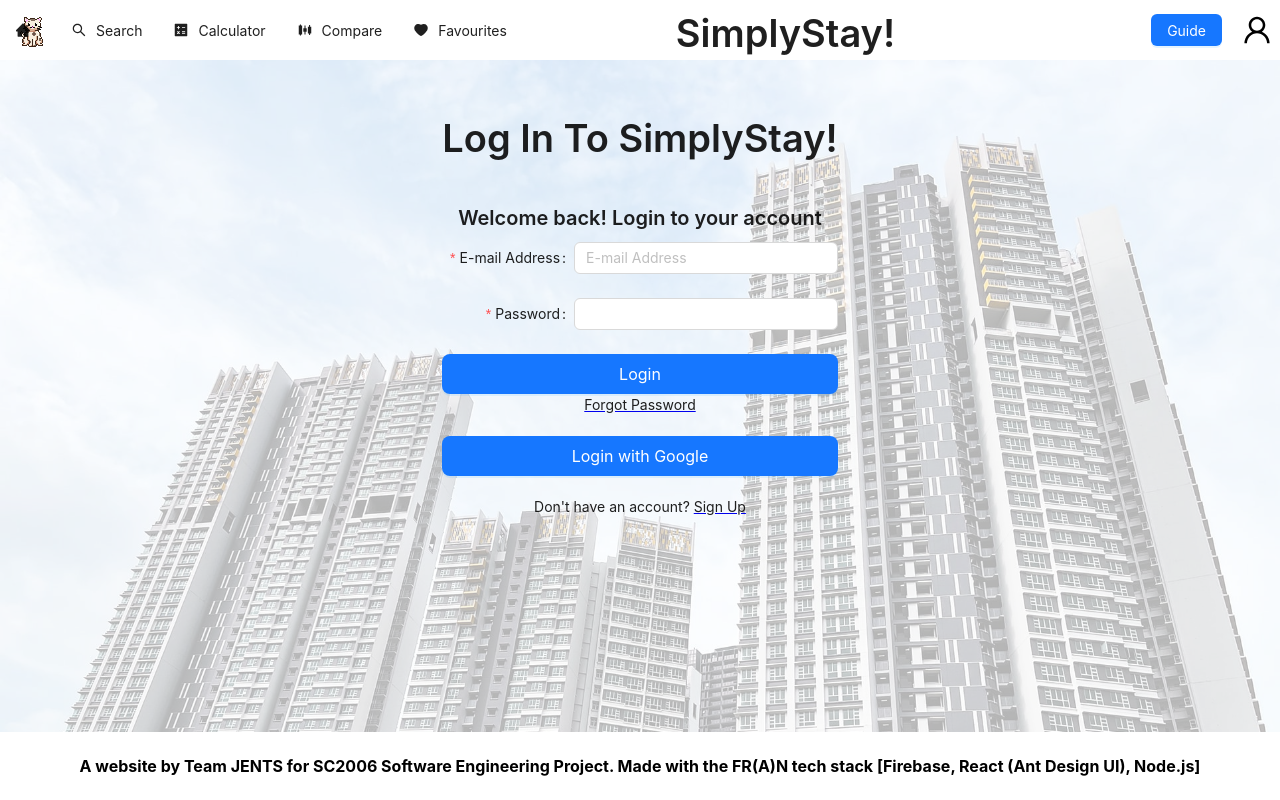
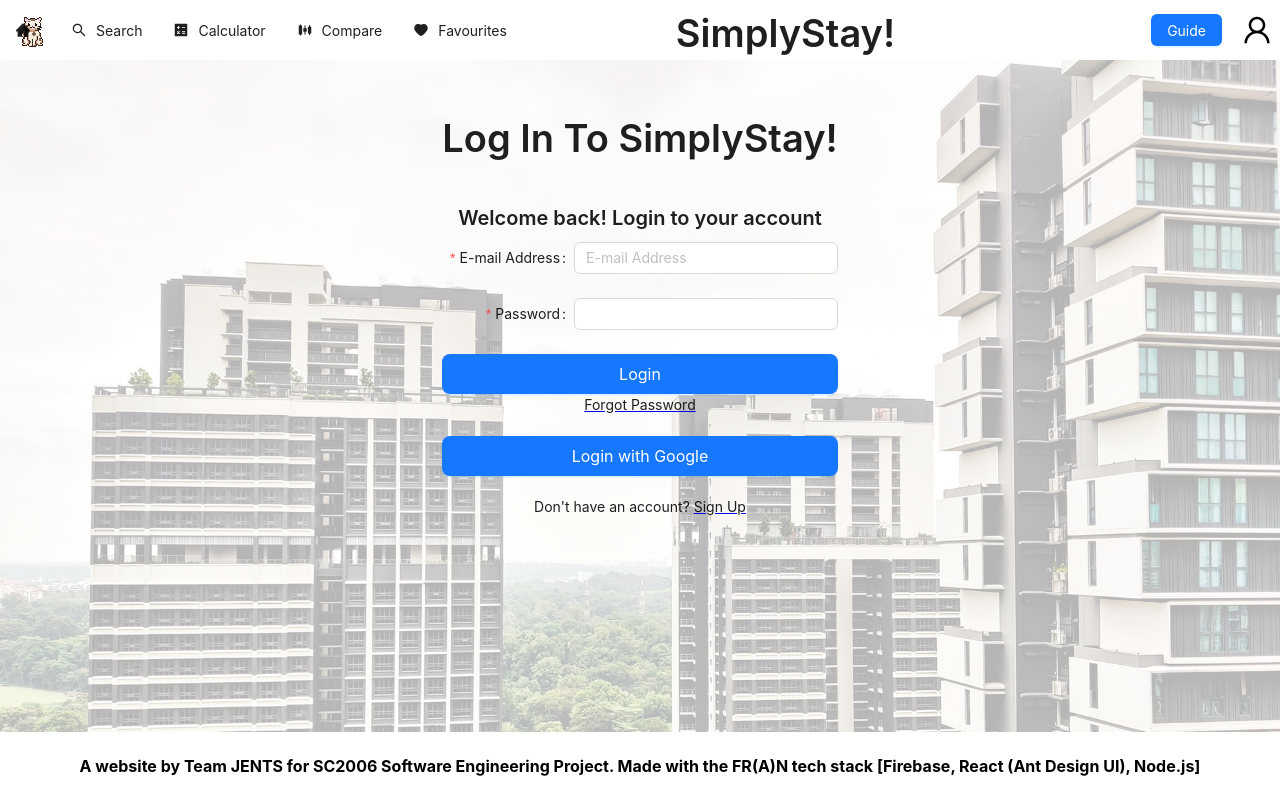
Before and after one commit to saffronrust/SC2006-Project, a React (Create React App) app: page /login in a window 1280 px wide. Built offline with nearby package versions, Linux system fonts and the light colour scheme; no server answers.

Commit message:
added a new background image for login

```diff
--- a/src/App.css
+++ b/src/App.css
@@ -135,8 +135,15 @@
   padding-left: 8px;
 }
 
-.background {
-  background: url("Images/background.jpg");
+.mainbackground {
+  background: url("Images/mainbackground.jpg");
+  background-size: cover;
+  background-repeat: no-repeat;
+  width: 100vw;
+}
+
+.loginbackground {
+  background: url("Images/login.jpg");
   background-size: cover;
   background-repeat: no-repeat;
   width: 100vw;
--- a/src/Pages/Calculator/index.js
+++ b/src/Pages/Calculator/index.js
@@ -2,7 +2,7 @@ import CalculatorBox from "../../Components/CalculatorBox";
 
 function Calculator() {
     return (
-        <div className="background">
+        <div className="mainbackground">
             <div className="translucentbox">
                 <CalculatorBox />
             </div>
--- a/src/Pages/Compare/index.js
+++ b/src/Pages/Compare/index.js
@@ -2,7 +2,7 @@ import ComparisonBox from "../../Components/ComparisonBox";
 
 function Compare() {
     return (
-        <div className="background">
+        <div className="mainbackground">
             <div className="translucentbox">
                 <div className="comparebox">
                     <ComparisonBox />
--- a/src/Pages/CompareResults/index.js
+++ b/src/Pages/CompareResults/index.js
@@ -2,7 +2,7 @@ import ComparisonResultBox from "../../Components/ComparisonResultsBox";
 
 function CompareResults() {
     return (
-        <div className="background">
+        <div className="mainbackground">
             <div className="translucentbox">
                 <div className="compareresults">
                     <ComparisonResultBox />
--- a/src/Pages/Favourites/index.js
+++ b/src/Pages/Favourites/index.js
@@ -2,7 +2,7 @@ import FavouriteBox from '../../Components/FavouriteBox'
 
 function Favourites() {
     return (
-        <div className="background">
+        <div className="mainbackground">
             <div className="translucentbox">
                 <div className='favbox'>
                     <FavouriteBox />
--- a/src/Pages/Home/index.js
+++ b/src/Pages/Home/index.js
@@ -31,7 +31,7 @@ function Home() {
       }, [user, loading]);
 
     return (
-        <div className="background">
+        <div className="mainbackground">
             <div className="homeSlogan">
                 <Title
                   italic = {true}
--- a/src/Pages/Login/index.js
+++ b/src/Pages/Login/index.js
@@ -2,7 +2,7 @@ import LoginBox from "../../Components/LoginBox";
 
 function Login() {
   return (
-    <div className="background">
+    <div className="loginbackground">
       <div className="translucentbox">
         <div className="loginbox">
           <LoginBox />
--- a/src/Pages/Reset/index.js
+++ b/src/Pages/Reset/index.js
@@ -2,7 +2,7 @@ import ResetBox from "../../Components/ResetBox";
 
 function Reset() {
   return (
-    <div className="background">
+    <div className="loginbackground">
       <div className="translucentbox">
         <div className="resetbox">
           <ResetBox />
--- a/src/Pages/Search/index.js
+++ b/src/Pages/Search/index.js
@@ -2,7 +2,7 @@ import SearchBox from "../../Components/SearchBox";
 
 function Search() {
     return (
-        <div className="background">
+        <div className="mainbackground">
             <div className="translucentbox">
                 <div className="searchbox">
                     <SearchBox />
--- a/src/Pages/SearchResults/index.js
+++ b/src/Pages/SearchResults/index.js
@@ -2,7 +2,7 @@ import SearchResultsBox from "../../Components/SearchResultsBox";
 
 function SearchResults() {
     return (
-        <div className="background">
+        <div className="mainbackground">
             <div className="translucentbox">
                 <div className="favbox">
                     <SearchResultsBox />
--- a/src/Pages/Signup/index.js
+++ b/src/Pages/Signup/index.js
@@ -2,7 +2,7 @@ import SignupBox from "../../Components/SignupBox";
 
 function Signup() {
   return (
-    <div className="background">
+    <div className="loginbackground">
       <div className="translucentbox">
         <div className="signupbox">
           <SignupBox />
--- a/src/Pages/UserAccount/index.js
+++ b/src/Pages/UserAccount/index.js
@@ -2,7 +2,7 @@ import UserAccountBox from "../../Components/UserAccountBox";
 
 function UserAccount() {
     return (
-        <div className="background">
+        <div className="loginbackground">
             <div className="translucentbox">
                 <div className="useraccount">
                     <UserAccountBox />
```
Also changed, not shown: src/Images/login.jpg (added), src/Images/mainbackground.jpg (renamed from src/Images/background.jpg).
